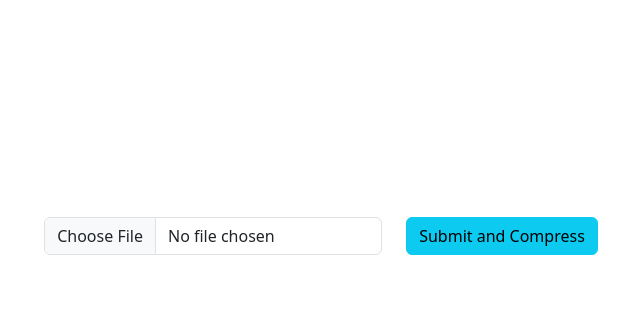
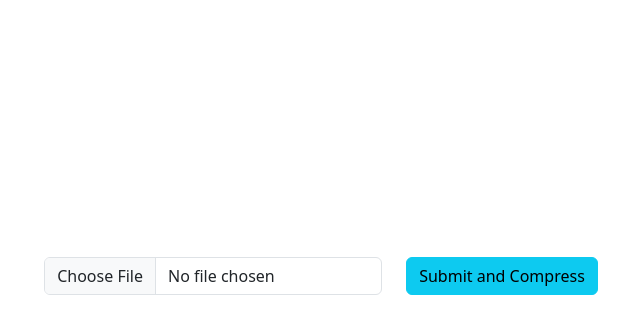
Before and after one commit to Kingkobi01/ImgKmprssr, a Flask app: page /compress in a window 1280 px wide. Shown: the part 56-390 px from the top of the page, without its empty margins (319-959 px from the left). Run offline with Flask 3, Linux system fonts and the light colour scheme; some libraries are stand-ins or nearby versions.

Commit message:
Push down the form

```diff
--- a/templates/upload.html
+++ b/templates/upload.html
@@ -4,7 +4,7 @@
 {% block content %}
 <div class="mt-3 d-flex flex-column align-items-center justify-content-center" style="height: 70vh;">
 
-    <form method="post" enctype="multipart/form-data">
+    <form method="post" enctype="multipart/form-data" style="margin-top: 5em;">
         {{ form.hidden_tag() }}
 
         {% for error in form.image.errors %}
@@ -23,7 +23,7 @@
 
     {% if img_url %}
     <div class="mt-5 d-flex flex-column align-items-center justify-content-center">
-        <div class="progress-bar mb-2">
+        <div class="progress-bar mb-2" style="margin-top: 4em;">
             <div class="progress"></div>
             <div class="progress-text">0%</div>
         </div>
```
